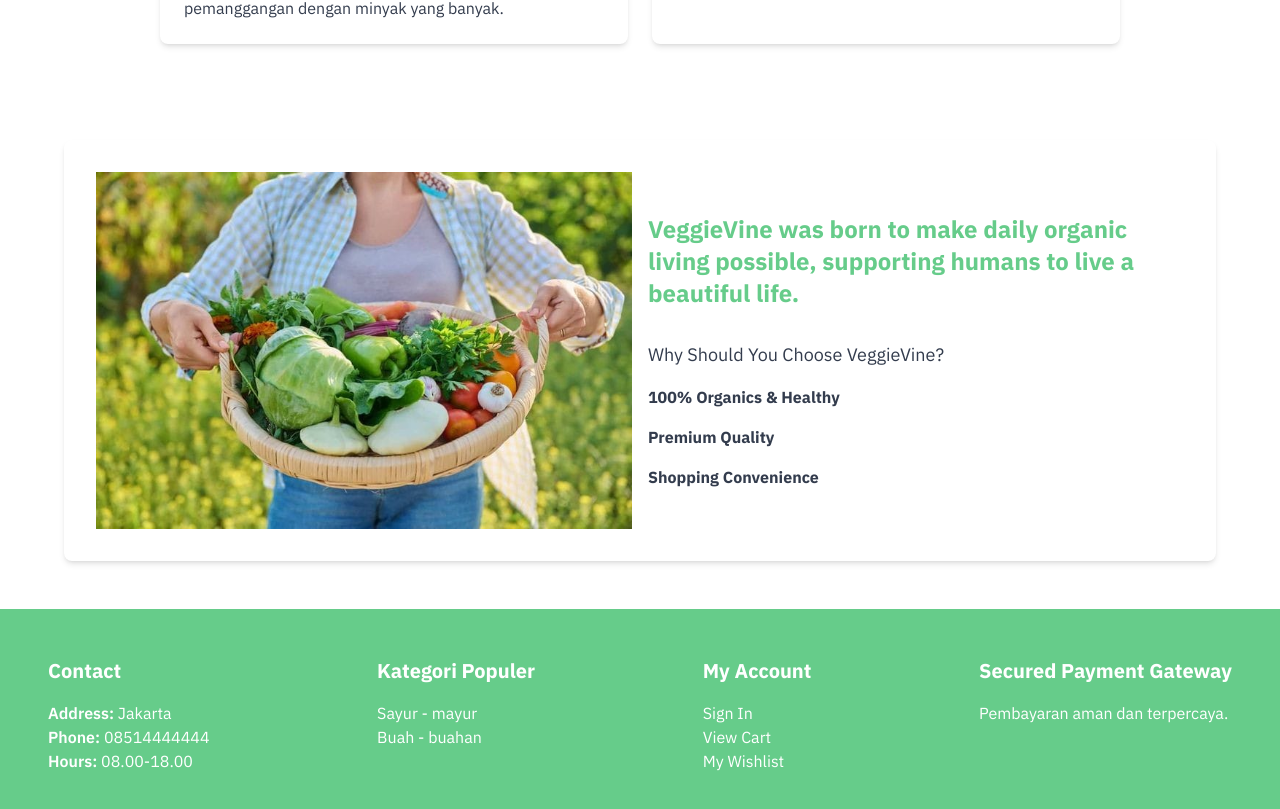
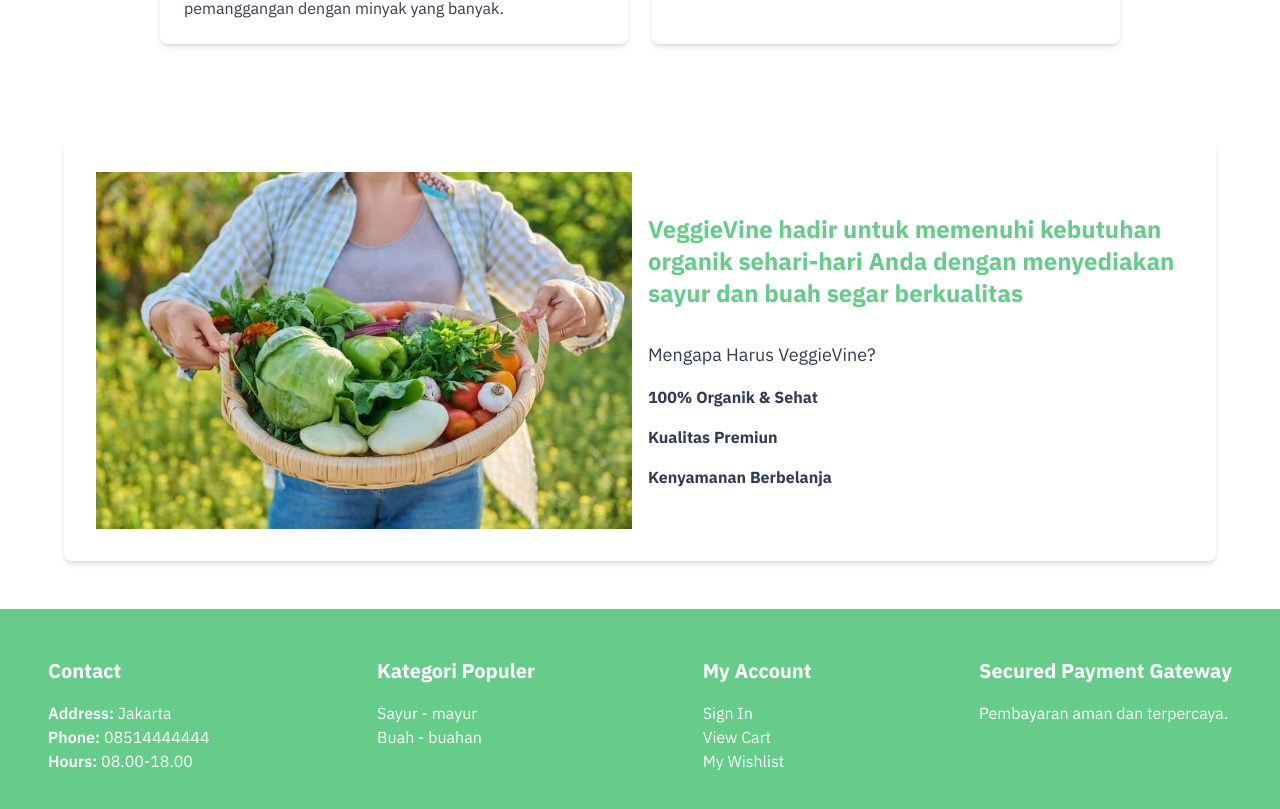
Before and after one commit to VeggieVine/frontend, a Next.js app: page /advantage in a window 1280 px wide. Shown: the part 1021-1830 px from the top of the page. Built offline with nearby package versions, Linux system fonts and the light colour scheme; no server answers.

Commit message:
Update page.jsx

```diff
--- a/src/app/(customer)/advantage/page.jsx
+++ b/src/app/(customer)/advantage/page.jsx
@@ -110,18 +110,18 @@
                                 />
                             </div>
                             <div className="lg:w-1/2 lg:ml-4">
-                                <p className="text-2xl font-bold text-primary mb-8">VeggieVine was born to make daily organic living possible, supporting humans to live a beautiful life.</p>
+                                <p className="text-2xl font-bold text-primary mb-8">VeggieVine hadir untuk memenuhi kebutuhan organik sehari-hari Anda dengan menyediakan sayur dan buah segar berkualitas</p>
                                 <p className="text-lg mt-4">
-                                    Why Should You Choose VeggieVine?
+                                    Mengapa Harus VeggieVine?
                                 </p>
                                 <p className="text-base mt-4 font-bold">
-                                    100% Organics & Healthy
+                                    100% Organik & Sehat
                                 </p>
                                 <p className="text-base mt-4 font-bold">
-                                    Premium Quality
+                                    Kualitas Premiun
                                 </p>
                                 <p className="text-base mt-4 font-bold">
-                                    Shopping Convenience
+                                    Kenyamanan Berbelanja
                                 </p>
                             </div>
                         </div>
```
